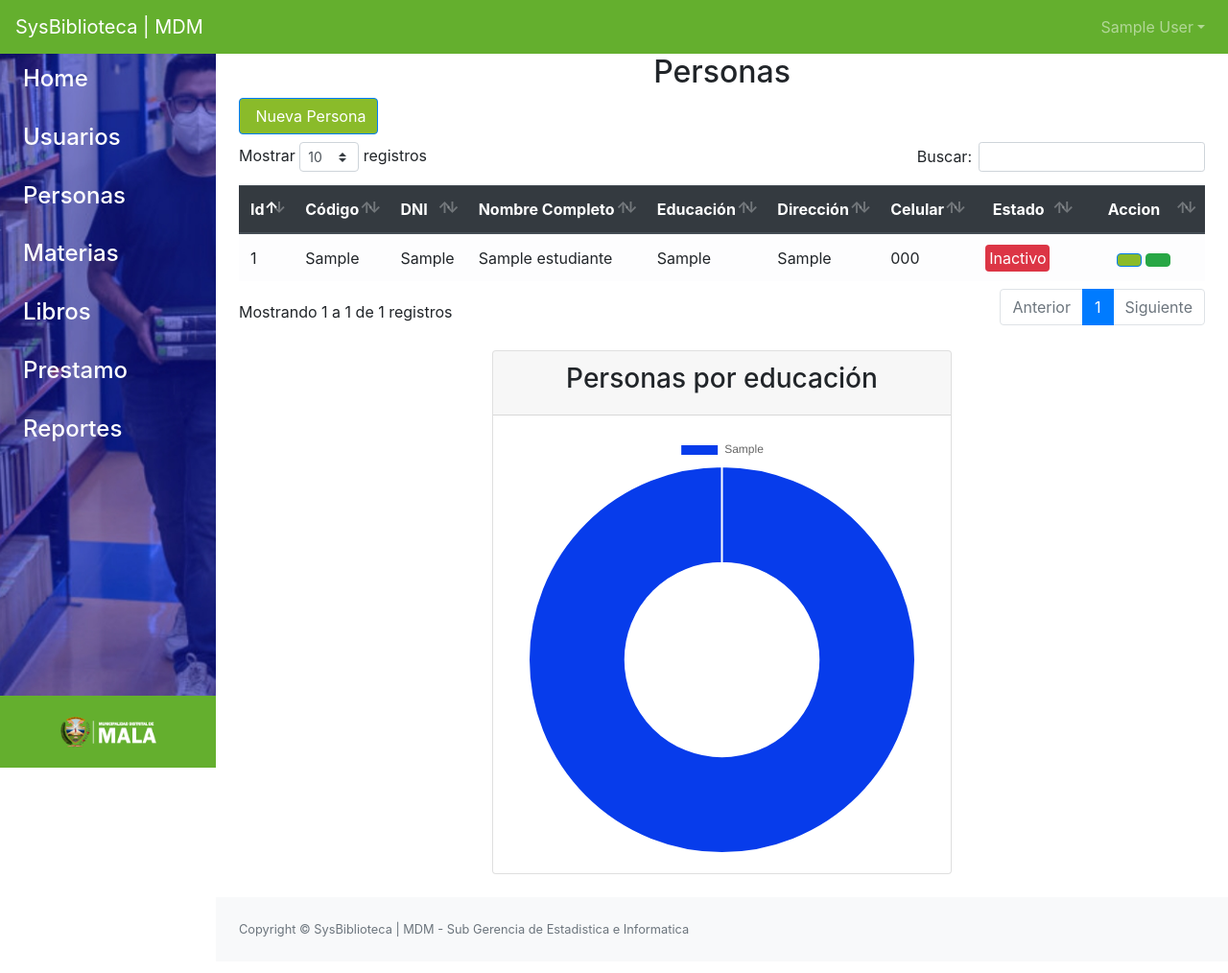
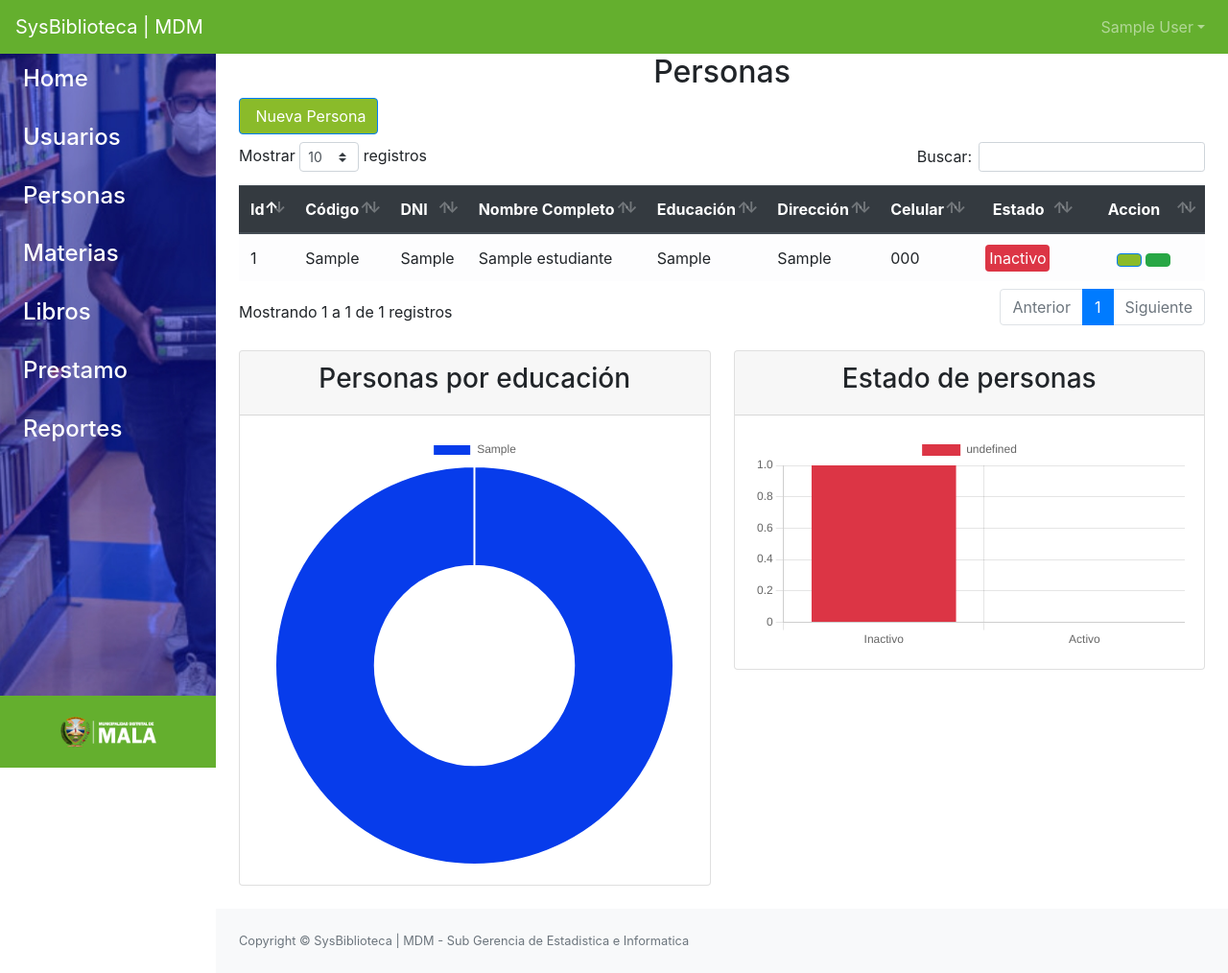
Before and after one commit to IngNex/system_library_mvc, a PHP site: page /SistemaBiblioteca/estudiantes in a window 1280 px wide. Shown: the whole page at 96% size. Before the commit the page ends 976 px from the top, so only its background shows below. Run offline with PHP 8.4, Linux system fonts and the light colour scheme; the visitor is signed in with stand-in values (Sample User, id 1); tables that the repository leaves empty or names only in its code hold one stand-in row (values such as "Sample post"); some libraries are stand-ins or nearby versions.

Commit message:
add chartjs State Persons

```diff
--- a/Assets/js/Funciones.js
+++ b/Assets/js/Funciones.js
@@ -165,6 +165,43 @@
         error: function (error) {
             console.log(error);
 
+        }
+    });
+}
+if (document.getElementById("estadoPersona")) {
+    const action = "estadoPersonaChart";
+    $.ajax({
+        url: 'src/chart.php',
+        type: 'POST',
+        data: {
+            action
+        },
+        async: true,
+        success: function (response) {
+            if (response != 0) {
+                var data = JSON.parse(response);
+                var nombre = [];
+                var cantidad = [];
+                for (var i = 0; i < data.length; i++) {
+                    nombre.push(data[i]['estado']);
+                    cantidad.push(data[i]['cantidad']);
+                }
+                var ctx = document.getElementById("estadoPersona");
+
+                var myPieChart = new Chart(ctx, {
+                    type: 'bar',
+                    data: {
+                        labels: ['Inactivo', 'Activo'],
+                        datasets: [{
+                            data: cantidad,
+                            backgroundColor: ['#DC3545', '#28A745', '#d90098',  '#ff1c00', '#5e022a', '#ff005a', '#ff5800', '#52e358', '#02fafa','#fa3232'],
+                        }],
+                    },
+                });
+            }
+        },
+        error: function (error) {
+            console.log(error);
         }
     });
 }
--- a/Views/estudiantes/listar.php
+++ b/Views/estudiantes/listar.php
@@ -171,8 +171,6 @@
     <main>
         <div class="container-fluid">
             <div class="row">
-                <div class="col-lg-12">
-                    <center>
                 <div class="col-lg-6">
                     <div class="card">
                         <div class="card-header card-header-primary">
@@ -185,7 +183,17 @@
                         </div>
                     </div>
                 </div>
+                <div class="col-lg-6">
+                    <div class="card">
+                        <div class="card-header card-header-primary">
+                            <center>
+                                <h3 class="title-2 m-b-40">Estado de personas</h3>
                             </center>
+                        </div>
+                        <div class="card-body">
+                            <canvas id="estadoPersona"></canvas>
+                        </div>
+                    </div>
                 </div>
             </div>
         </div>
--- a/src/chart.php
+++ b/src/chart.php
@@ -21,6 +21,8 @@
     echo json_encode($arreglo);
     die();
 }
+
+/* ========== Querys Personas  ======== */
 if ($_POST['action'] == 'personasChart') {
     $arreglo = array();
     $query = mysqli_query($conexion, "SELECT carrera , count(*) AS cantidad FROM estudiante GROUP BY carrera;");
@@ -31,6 +33,17 @@
     echo json_encode($arreglo);
     die();
 }
+if ($_POST['action'] == 'estadoPersonaChart') {
+    $arreglo = array();
+    $query = mysqli_query($conexion, "SELECT estado, count(*) AS cantidad FROM estudiante GROUP BY estado;");
+
+    while ($data = mysqli_fetch_array($query)) {
+        $arreglo[] = $data;
+    }
+    echo json_encode($arreglo);
+    die();
+}
+/* ========== End Personas  ======== */
 
 // Desfasado
 if ($_POST['action'] == 'usuarioChart') {
```
Lines whose indentation alone changed are shown as unchanged.
